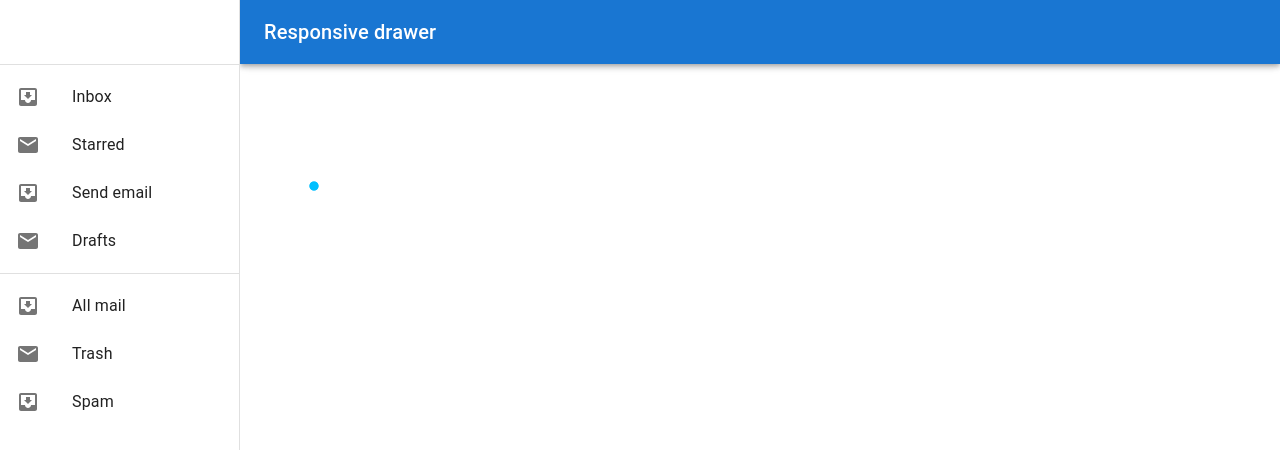
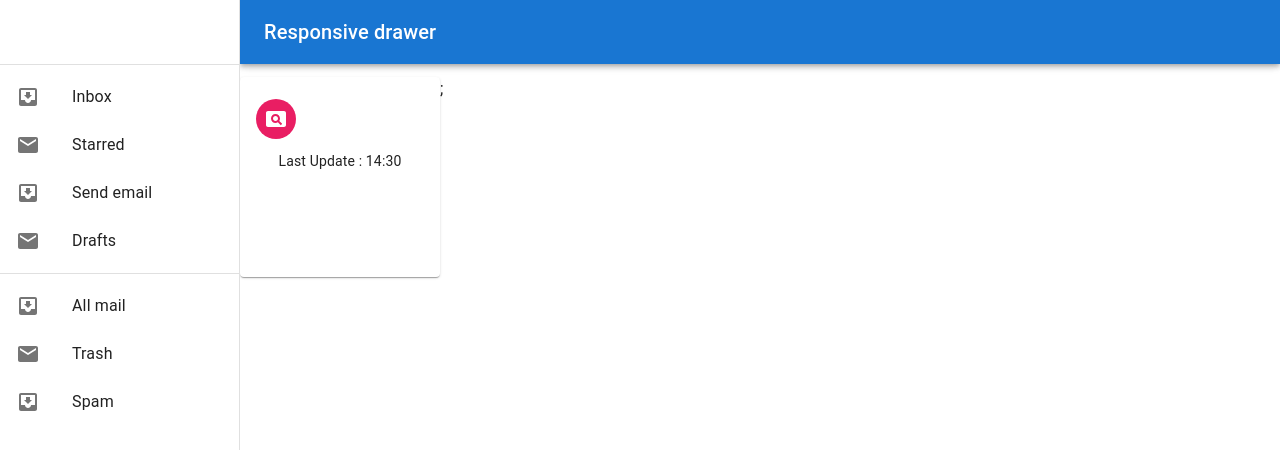
Before and after one commit to gavinev98/CoronaCheckEU, a React (Create React App) app: page / in a window 1280 px wide. Shown: the top 450 px of the page. Built offline with nearby package versions, Linux system fonts and the light colour scheme.

Commit message:
fixed issue no object allowed in react child.

```diff
--- a/src/components/CovidCards/CovidCard.js
+++ b/src/components/CovidCards/CovidCard.js
@@ -22,14 +22,10 @@ const CovidCard = ({ globalStats }) => {
    const classes = useStyles();
 
    //set state for just global statistics.
-   const[globalData, setGlobalData] = useState(globalStats.Global);
+   const[globalData, setGlobalData] = useState([globalStats.Global]);
 
 
-   //useEffect function
-   useEffect(() => {
-    //set state of globalData
-    setGlobalData(globalStats.Global);
-  });
+
 
     //set loading to spinner
     let loading = <Loader type="Puff" color="#00BFFF" height={100} width={100}/>
@@ -38,11 +34,11 @@ const CovidCard = ({ globalStats }) => {
     let statistics = (
       <Grid container spacing={1}>
      <Grid container item spacing={3}>
-    {Object.keys(globalStats).map((keyName, keyValue) => (
-    <Card key={keyValue} style={{ width: 200, height: 200}}>
+    {globalData.map(stats => (
+    <Card  style={{ width: 200, height: 200}}>
       <CardContent>
         <Typography  className={classes.customTypographyH1} gutterBottom>
-        {keyName}
+
         </Typography>
         <Avatar sx={{ bgcolor: pink[500] }}>
           <PageviewIcon />
```
